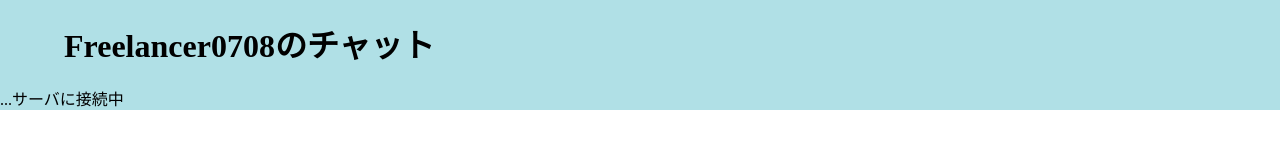
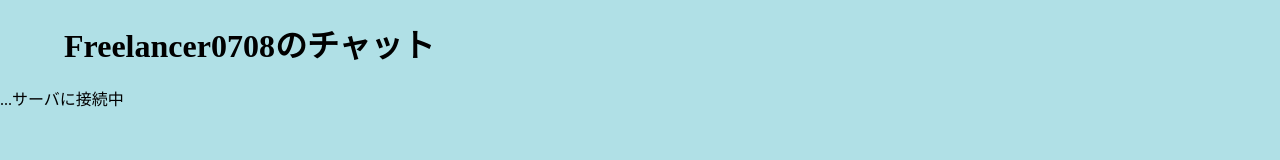
Before and after one commit to Freelancer0708/freelancer-chat-app01, a website: page public/index.html in a window 1280 px wide. Drawn offline with nearby package versions, Linux system fonts and the light colour scheme; no server answers.

Commit message:
commit15

```diff
--- a/public/index.html
+++ b/public/index.html
@@ -8,7 +8,7 @@
 </head>
 <body>
 
-  <main>
+  <main id="main">
 
     <h1>Freelancer0708のチャット</h1>
 
@@ -51,6 +51,7 @@
   <script src="/socket.io/socket.io.js"></script>
 <script src="util.js"></script>
 <script src="app.js"></script>
+<script src="settings.js"></script>
 
 
 
--- /dev/null
+++ b/public/settings.js
@@ -0,0 +1,5 @@
+var main = document.getElementById("main");
+var height = window.innerHeight;
+console.log(main);
+console.log(height);
+main.style.height = height + "px";
--- a/public/style.css
+++ b/public/style.css
@@ -2,17 +2,11 @@
     margin: 0;
     padding: 0;
 }
-/* support iOS */
-html{
-    height: -webkit-fill-available;
-  }
-  body{
-    min-height: 100vh;
-    min-height: -webkit-fill-available;
-  }
+
 main {
     background-color: powderblue;
-    height: 100%;
+    overflow: hidden;
+    /* height: 100%; */
     /* padding-bottom: 160px; */
 }
 h1 {
```
